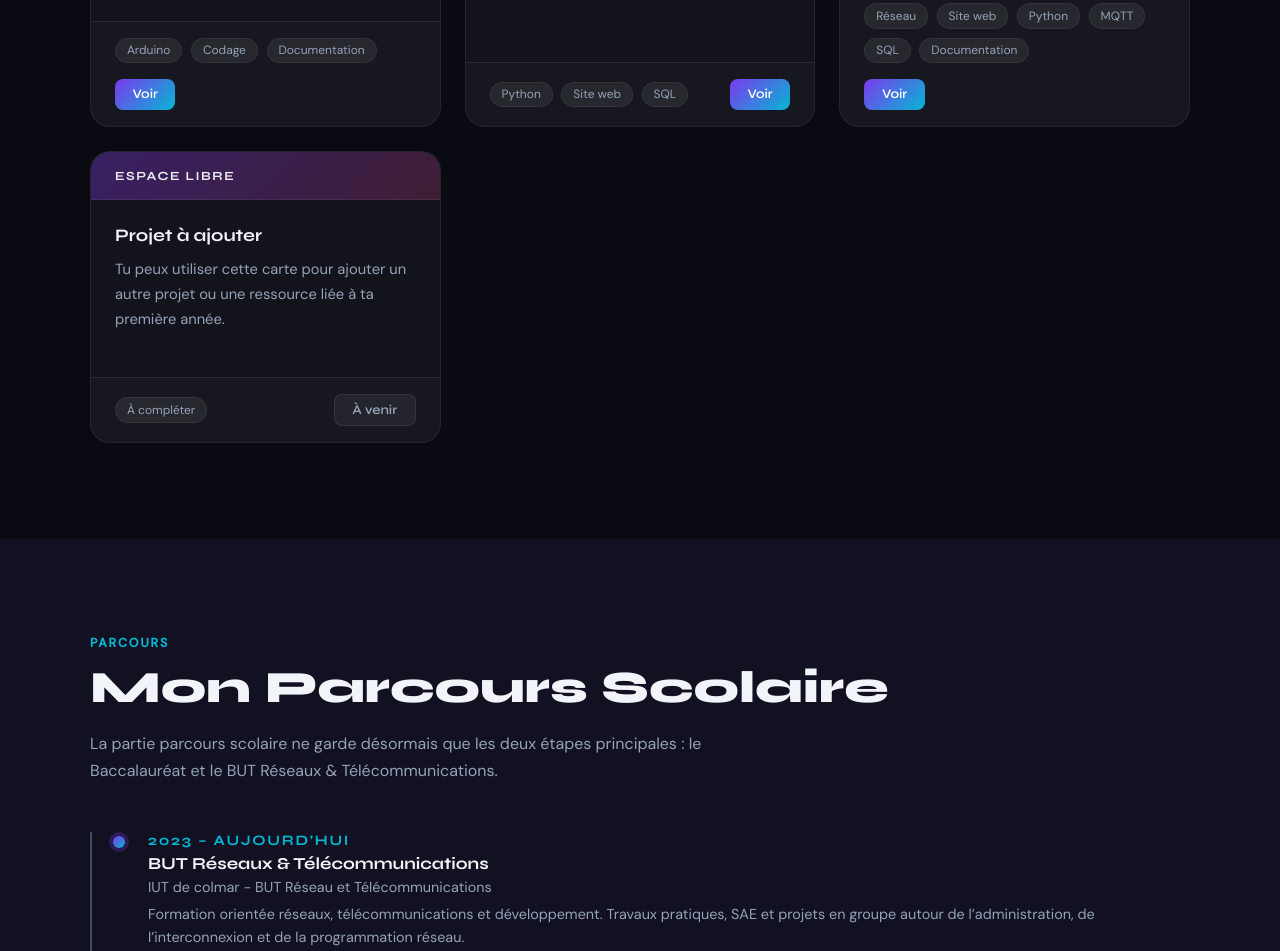
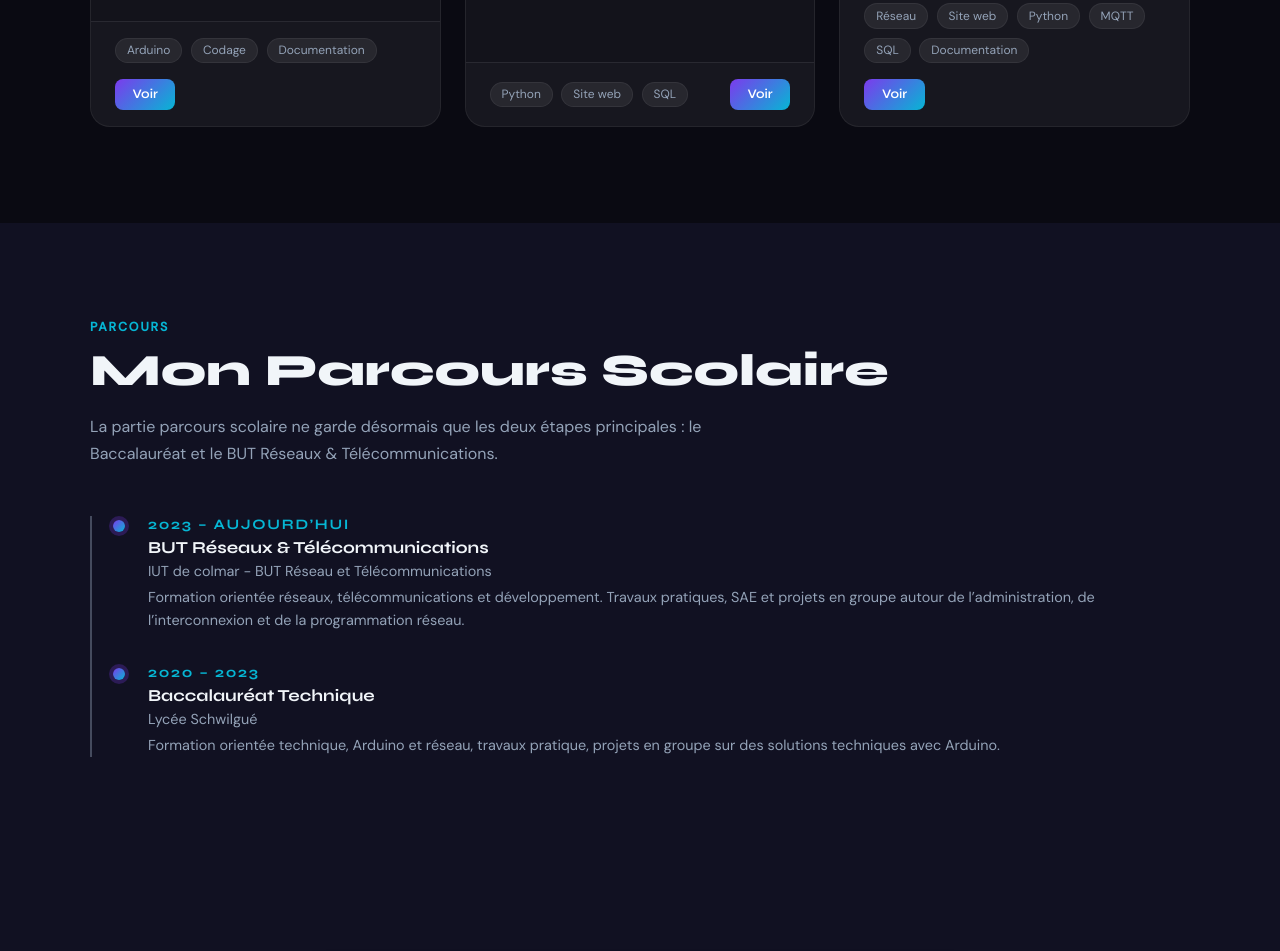
Before and after one commit to NathanMouil/Portfolio, a plain HTML site: page index.html in a window 1280 px wide. Shown: the part 3174-4125 px from the top of the page. Drawn offline with Linux system fonts and the light colour scheme.

Commit message:
Update index.html

```diff
--- a/index.html
+++ b/index.html
@@ -229,8 +229,7 @@
 
     @media (max-width: 768px) {
       .projets-grid-sae {
-    grid-template-columns: 1fr;
-  }
+        grid-template-columns: 1fr;}
     }
 
     .year-panel, .projets-panel, .detail-panel { display: none; }
@@ -1161,25 +1160,6 @@
               <span class="projet-tag">Documentation</span>
             </div>
             <a href="https://github.com/NathanMouil/Portfolio/blob/main/projet_integratif-main.zip" class="btn-sm" target="_blank" rel="noopener noreferrer">Voir</a>
-          </div>
-        </div>
-
-        <div class="projet-card">
-          <div class="projet-banner pb-1">Espace libre</div>
-          <div class="projet-body">
-            <h3 class="projet-title">Projet à ajouter</h3>
-            <p class="projet-desc">
-              Tu peux utiliser cette carte pour ajouter un autre projet ou une ressource liée à ta première année.
-            </p>
-          </div>
-          <div class="projet-footer">
-            <div class="projet-tags">
-              <span class="projet-tag">À compléter</span>
-            </div>
-            <a href="#" class="btn-sm disabled">À venir</a>
-          </div>
-        </div>
-
           </div>
         </div>
 
```
Lines whose indentation alone changed are shown as unchanged.
